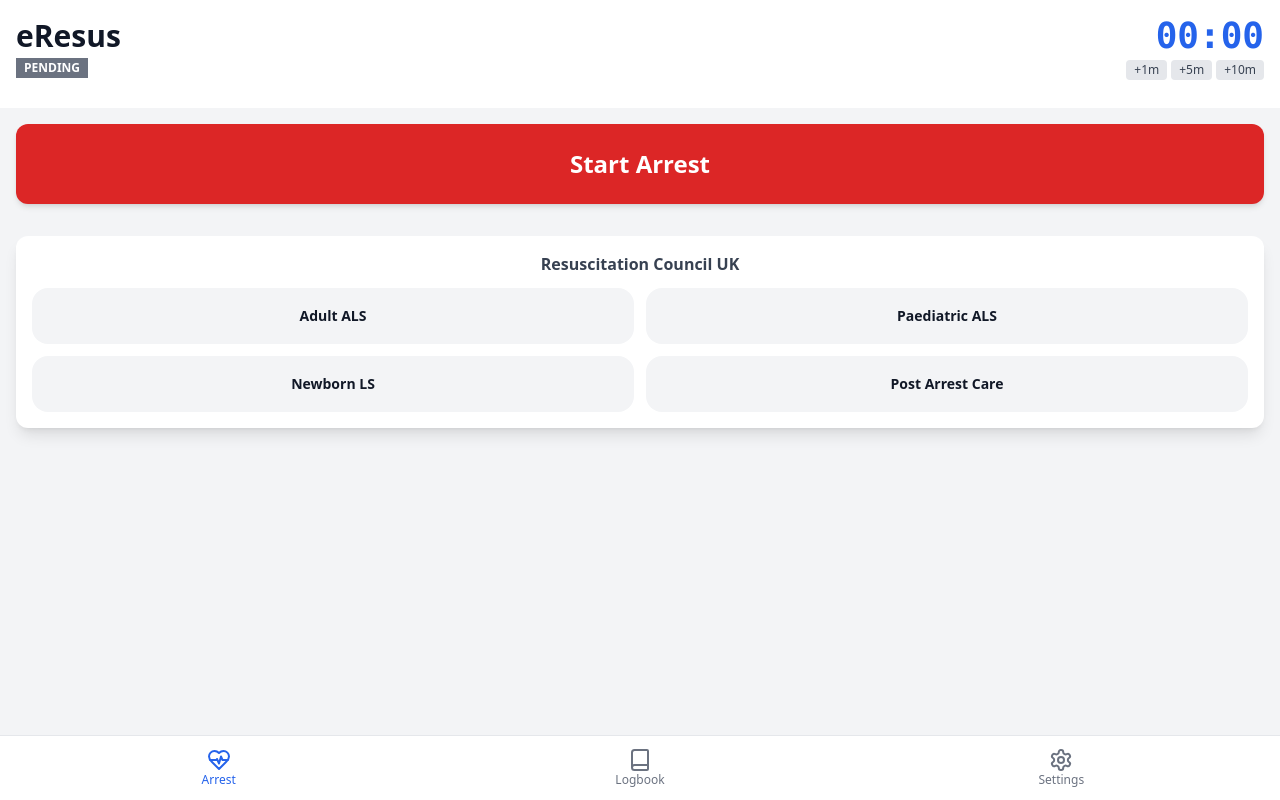
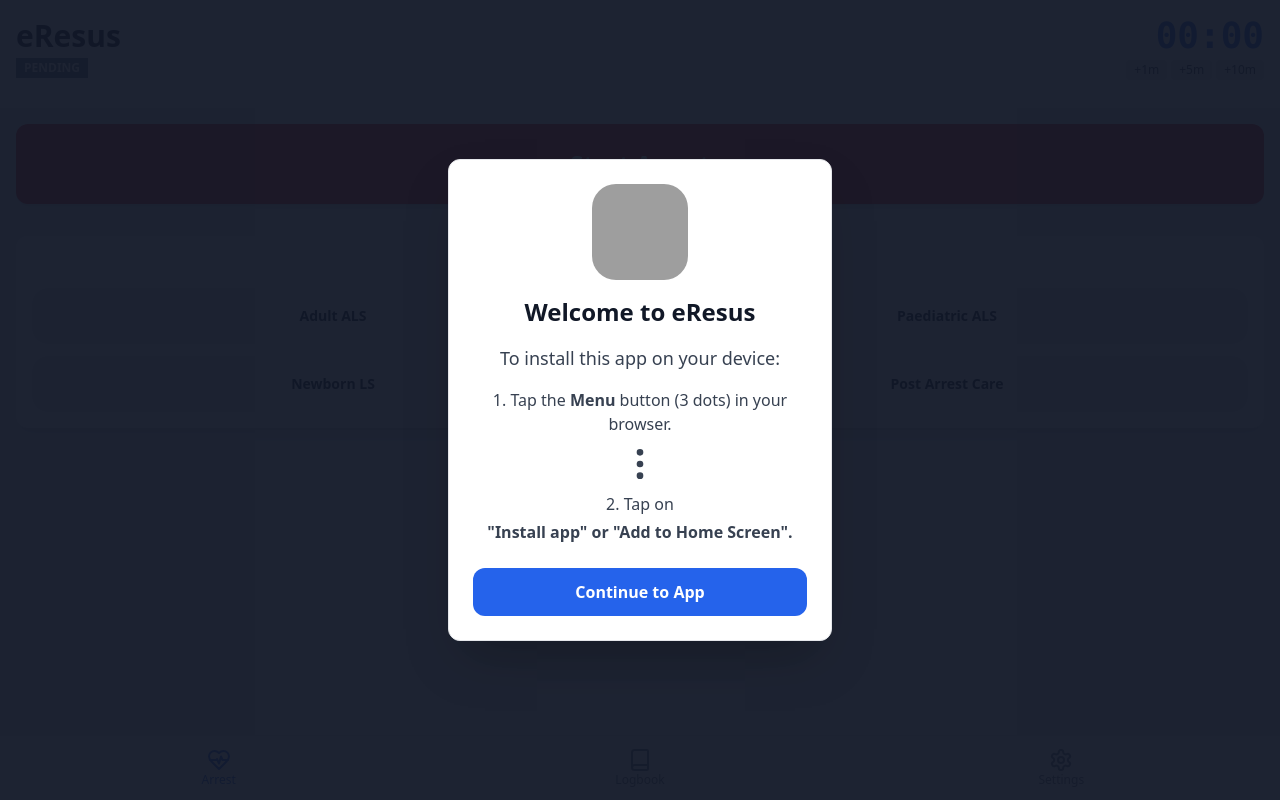
Before and after one commit to jacknaylordunn/eresus-web, a React (Vite) app: page / in a window 1280 px wide. Built offline with nearby package versions, Linux system fonts and the light colour scheme; grey boxes are pictures that could not be loaded; the HTML template or start-up script is replaced by a standard one.

Commit message:
feat: Add PWA install instructions and fix UI bugs

```diff
--- a/src/components/EresusApp.tsx
+++ b/src/components/EresusApp.tsx
@@ -1034,6 +1034,66 @@ const Modal: React.FC<ModalProps> = ({ isOpen, onClose, title, children }) => {
   );
 };
 
+// Install Instructions Modal for PWA
+const InstallInstructionsModal: React.FC<{
+  isOpen: boolean;
+  onClose: () => void;
+}> = ({ isOpen, onClose }) => {
+  if (!isOpen) return null;
+
+  const isIos = /iPhone|iPad|iPod/i.test(navigator.userAgent);
+
+  const IosShareIcon = () => (
+    <svg xmlns="http://www.w3.org/2000/svg" className="h-10 w-10 mx-auto mb-2 text-blue-500" fill="none" viewBox="0 0 24 24" stroke="currentColor" strokeWidth="1.5">
+      <path strokeLinecap="round" strokeLinejoin="round" d="M3 16.5v2.25A2.25 2.25 0 0 0 5.25 21h13.5A2.25 2.25 0 0 0 21 18.75V16.5m-13.5-9L12 3m0 0 4.5 4.5M12 3v13.5" />
+    </svg>
+  );
+
+  const AndroidMenuIcon = () => (
+    <svg xmlns="http://www.w3.org/2000/svg" className="h-10 w-10 mx-auto mb-2 text-gray-700 dark:text-gray-300" fill="none" viewBox="0 0 24 24" stroke="currentColor" strokeWidth="2">
+      <path strokeLinecap="round" strokeLinejoin="round" d="M12 5v.01M12 12v.01M12 19v.01M12 6a1 1 0 110-2 1 1 0 010 2zm0 7a1 1 0 110-2 1 1 0 010 2zm0 7a1 1 0 110-2 1 1 0 010 2z" />
+    </svg>
+  );
+
+  return (
+    <div className="fixed inset-0 bg-gray-900/95 z-50 flex items-center justify-center p-4">
+      <div className="bg-white dark:bg-gray-800 rounded-xl shadow-2xl w-full max-w-sm border border-gray-200 dark:border-gray-700 p-6">
+        <img
+          src="https://145955222.fs1.hubspotusercontent-eu1.net/hubfs/145955222/eResus.jpg"
+          className="w-24 h-24 mx-auto rounded-3xl mb-4"
+          alt="eResus logo"
+        />
+        <h2 className="text-2xl font-bold text-center mb-4 text-gray-900 dark:text-white">Welcome to eResus</h2>
+
+        {isIos ? (
+          <div className="text-center text-gray-700 dark:text-gray-300">
+            <p className="text-lg mb-4">To install this app on your device:</p>
+            <p className="mb-2">1. Tap the <strong>Share</strong> icon in your browser.</p>
+            <IosShareIcon />
+            <p className="mt-2">2. Scroll down and tap on</p>
+            <p className="font-bold mt-1">"Add to Home Screen".</p>
+          </div>
+        ) : (
+          <div className="text-center text-gray-700 dark:text-gray-300">
+            <p className="text-lg mb-4">To install this app on your device:</p>
+            <p className="mb-2">1. Tap the <strong>Menu</strong> button (3 dots) in your browser.</p>
+            <AndroidMenuIcon />
+            <p className="mt-2">2. Tap on</p>
+            <p className="font-bold mt-1">"Install app" or "Add to Home Screen".</p>
+          </div>
+        )}
+
+        <button
+          onClick={onClose}
+          className="w-full bg-blue-600 hover:bg-blue-700 text-white font-bold py-3 px-4 rounded-xl mt-6 transition-colors"
+        >
+          Continue to App
+        </button>
+      </div>
+    </div>
+  );
+};
+
 const SummaryView: React.FC<{ isOpen: boolean; onClose: () => void; }> = ({ isOpen, onClose }) => {
   const { events, totalArrestTime, copySummaryToClipboard } = useArrest();
 
@@ -1540,7 +1600,7 @@ const ActiveArrestContentView: React.FC<{
   }, []);
 
   return (
-    <div className="p-4 space-y-6 pb-40">
+    <div className="p-4 space-y-6 pb-36">
       <div className="relative flex justify-center">
         <CPRTimerView />
         <button
@@ -1588,7 +1648,7 @@ const RoscView: React.FC<{
   const { reArrest, postROSCTasks, toggleChecklistItemCompletion, events } = useArrest();
 
   return (
-    <div className="p-4 space-y-6 pb-40">
+    <div className="p-4 space-y-6 pb-36">
       <ActionButton
         title="Patient Re-Arrested"
         icon={<RotateCw size={20} />}
@@ -1626,7 +1686,7 @@ const EndedView: React.FC<{
   const { postMortemTasks, toggleChecklistItemCompletion, events } = useArrest();
 
   return (
-    <div className="p-4 space-y-6 pb-40">
+    <div className="p-4 space-y-6 pb-36">
       <ChecklistView
         title="Actions Following Death"
         items={postMortemTasks}
@@ -1849,7 +1909,7 @@ const BottomControlsView: React.FC<{
   const { undo, canUndo } = useArrest();
 
   return (
-    <div className="fixed bottom-16 left-0 right-0 p-3 bg-white/80 dark:bg-gray-900/80 backdrop-blur-md border-t border-gray-200 dark:border-gray-700 z-30">
+    <div className="fixed bottom-0 left-0 right-0 p-3 pb-[72px] bg-white/80 dark:bg-gray-900/80 backdrop-blur-md border-t border-gray-200 dark:border-gray-700 z-10">
       <div className="flex space-x-3">
         <ActionButton
           title="Undo"
@@ -2306,18 +2366,20 @@ const SettingToggle: React.FC<{
 //============================================================================
 const PDFView: React.FC<{ pdf: PDFIdentifiable; onClose: () => void; }> = ({ pdf, onClose }) => {
   return (
-    <div className="fixed inset-0 bg-black/70 z-50 flex flex-col p-4">
-      <div className="flex justify-between items-center mb-4 flex-shrink-0">
-        <h2 className="text-xl font-semibold text-white">{pdf.title}</h2>
-        <button onClick={onClose} className="px-4 py-2 bg-blue-600 text-white rounded-xl">
+    <div className="fixed inset-0 bg-black/95 z-50 flex flex-col">
+      <div className="flex justify-between items-center p-4 flex-shrink-0 bg-gray-900">
+        <h2 className="text-lg font-semibold text-white truncate flex-1 mr-4">{pdf.title}</h2>
+        <button onClick={onClose} className="px-4 py-2 bg-blue-600 hover:bg-blue-700 text-white rounded-xl flex-shrink-0 transition-colors">
           Done
         </button>
       </div>
-      <iframe
-        src={pdf.pdfUrl}
-        title={pdf.title}
-        className="w-full h-full flex-grow rounded-lg border-4 border-gray-300"
-      />
+      <div className="flex-1 overflow-hidden">
+        <iframe
+          src={pdf.pdfUrl}
+          title={pdf.title}
+          className="w-full h-full border-0"
+        />
+      </div>
     </div>
   );
 };
@@ -2333,6 +2395,7 @@ type TabID = 'arrest' | 'logbook' | 'settings';
 const AppContent: React.FC = () => {
   const [currentTab, setCurrentTab] = useState<TabID>('arrest');
   const [pdfToShow, setPdfToShow] = useState<PDFIdentifiable | null>(null);
+  const [showInstallModal, setShowInstallModal] = useState(false);
 
   // These hooks will now work because their providers are parents
   const arrestViewModel = useArrestViewModel();
@@ -2348,6 +2411,23 @@ const AppContent: React.FC = () => {
       root.classList.remove('dark');
     }
   }, [appearanceMode]);
+
+  // Check if app should show install instructions (first time user)
+  useEffect(() => {
+    const hasSeenInstructions = localStorage.getItem('eResusSeenInstallInstructions');
+    const isStandalone = window.matchMedia('(display-mode: standalone)').matches
+      || (window.navigator as any).standalone
+      || document.referrer.includes('android-app://');
+
+    if (!hasSeenInstructions && !isStandalone) {
+      setShowInstallModal(true);
+    }
+  }, []);
+
+  const handleCloseInstallModal = () => {
+    localStorage.setItem('eResusSeenInstallInstructions', 'true');
+    setShowInstallModal(false);
+  };
 
   const renderTab = () => {
     switch (currentTab) {
@@ -2390,8 +2470,9 @@ const AppContent: React.FC = () => {
           />
         </nav>
 
-        {/* PDF Viewer Modal */}
+        {/* Modals */}
         {pdfToShow && <PDFView pdf={pdfToShow} onClose={() => setPdfToShow(null)} />}
+        <InstallInstructionsModal isOpen={showInstallModal} onClose={handleCloseInstallModal} />
       </div>
     </ArrestContext.Provider>
   );
```
